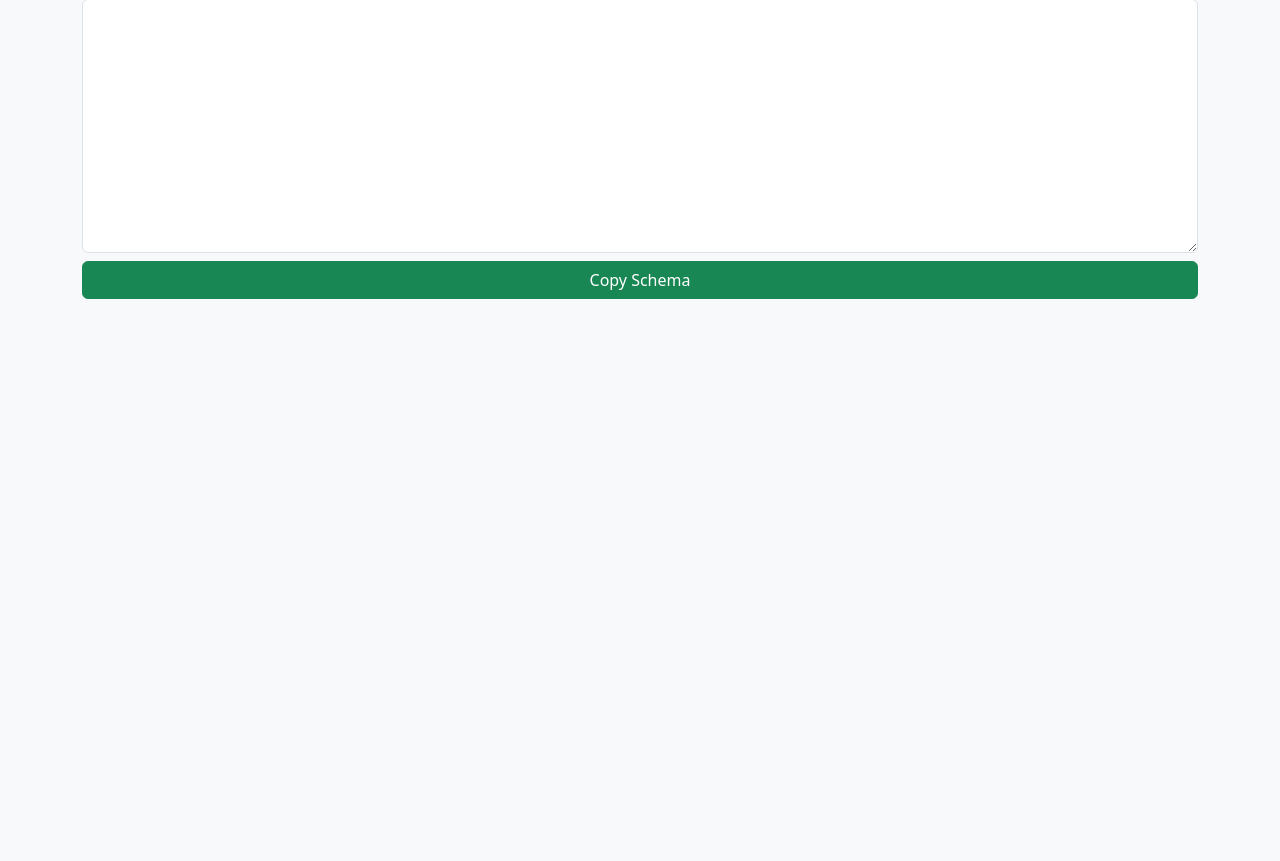
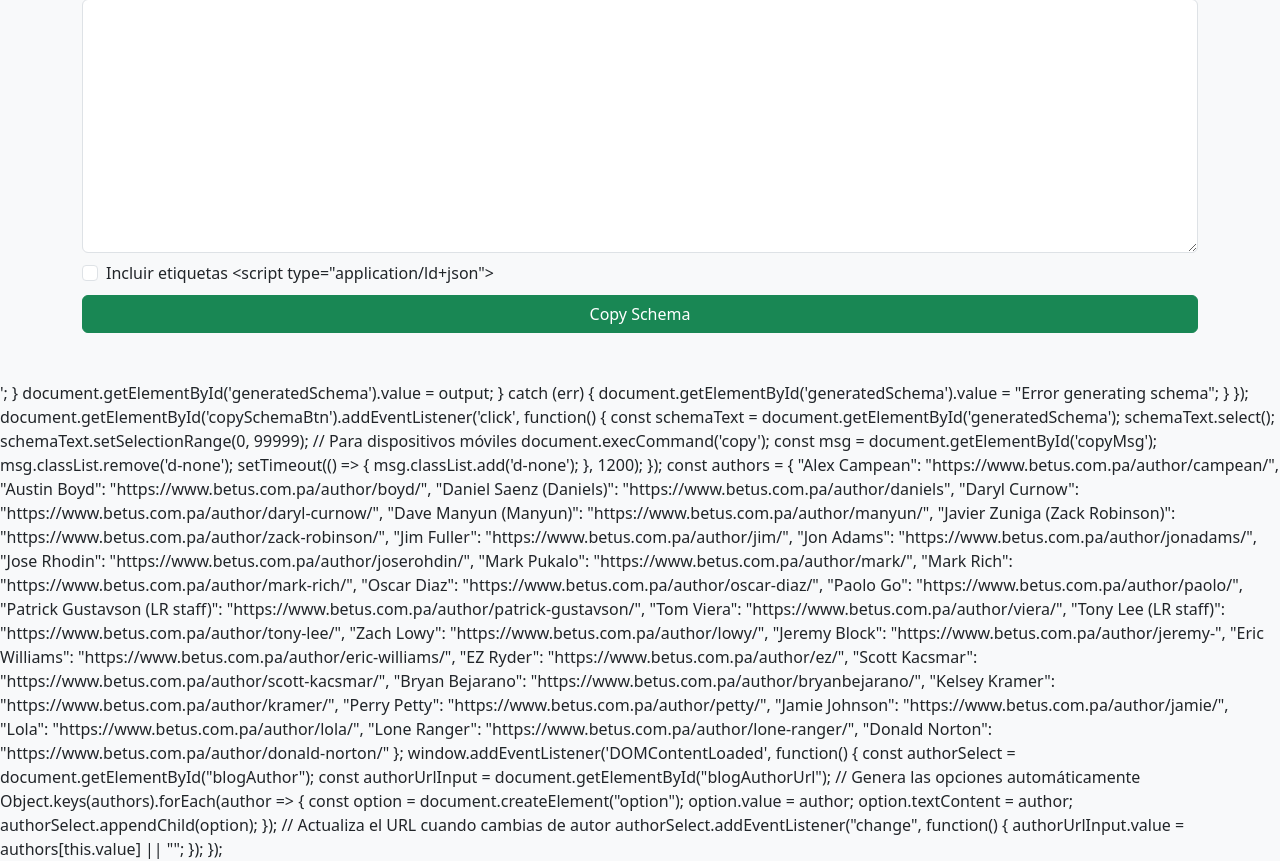
Before and after one commit to josegairaudf-ops/schema-generator-app, a Flask app: page / in a window 1280 px wide. Shown: the part 1221-2082 px from the top of the page. Before the commit the page ends 1520 px from the top, so only its background shows below. Run offline with Flask 3, Linux system fonts and the light colour scheme.

Commit message:
Add option to wrap schema in <script> tags
Added a checkbox to include <script> tags in the generated JSON-LD output.

```diff
--- a/templates/index.html
+++ b/templates/index.html
@@ -176,6 +176,12 @@
         <div class="mt-3">
             <label for="generatedSchema" class="form-label">Generated Schema.org JSON-LD:</label>
             <textarea readonly class="form-control" id="generatedSchema" rows="10"></textarea>
+            <div class="form-check mt-2">
+  <input class="form-check-input" type="checkbox" id="wrapScript" name="wrapScript">
+  <label class="form-check-label" for="wrapScript">
+    Incluir etiquetas &lt;script type="application/ld+json"&gt;
+  </label>
+</div>
             <button type="button" class="btn btn-success mt-2 w-100" id="copySchemaBtn">Copy Schema</button>
 <span id="copyMsg" class="text-success small d-none">Done!</span>
         </div>
@@ -211,7 +217,15 @@
             body: new URLSearchParams(formData)
         });
         const schemaData = await response.json();
-        document.getElementById('generatedSchema').value = JSON.stringify(schemaData, null, 2);
+const wrap = document.getElementById('wrapScript').checked;
+let output = JSON.stringify(schemaData, null, 2);
+
+if (wrap) {
+    output = '<script type="application/ld+json">\n' + output + '\n</script>';
+}
+
+document.getElementById('generatedSchema').value = output;
+
     } catch (err) {
         document.getElementById('generatedSchema').value = "Error generating schema";
     }
```
